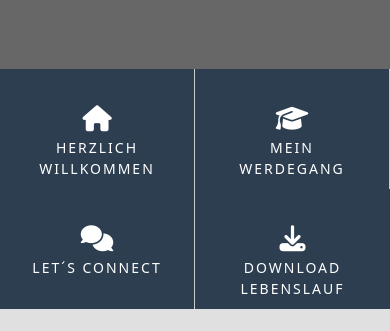
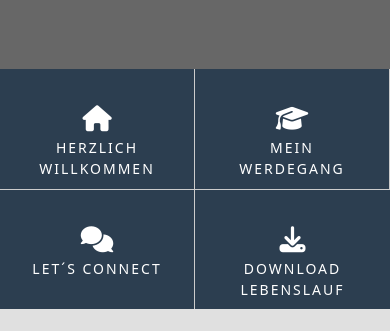
Before and after one commit to ChrisCross1983/resume_cb, a plain HTML site: page index.html in a window 390 px wide. Shown: the part 497-828 px from the top of the page. Drawn offline with nearby package versions, Linux system fonts and the light colour scheme.

Commit message:
Fix issue on mobile view in menu bar

```diff
--- a/assets/css/style.css
+++ b/assets/css/style.css
@@ -436,6 +436,13 @@ button[type="submit"] {
   }
 }
 
+@media (max-width: 767px) {
+  #nav li:nth-child(3),
+  #nav li:nth-child(4) {
+    border-top: 1px solid #ccc; /* Horizontale Trennlinie oberhalb der dritten und vierten Menüpunkte */
+  }
+}
+
 @media (max-width: 600px) {
   .logo {
     min-height: 250px;
```
